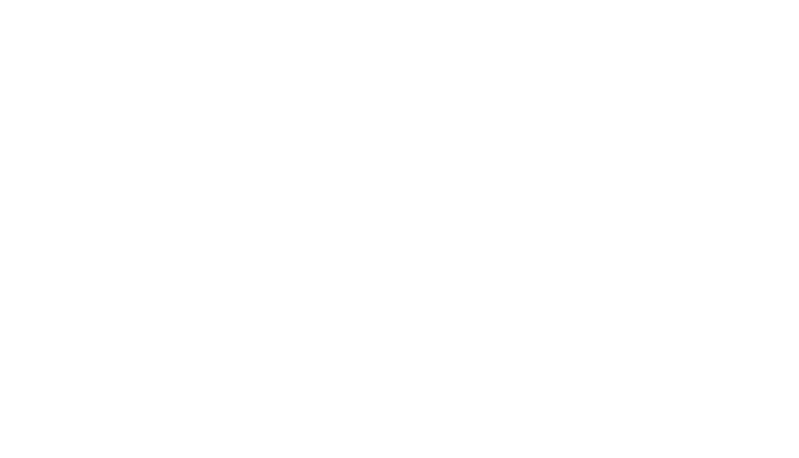
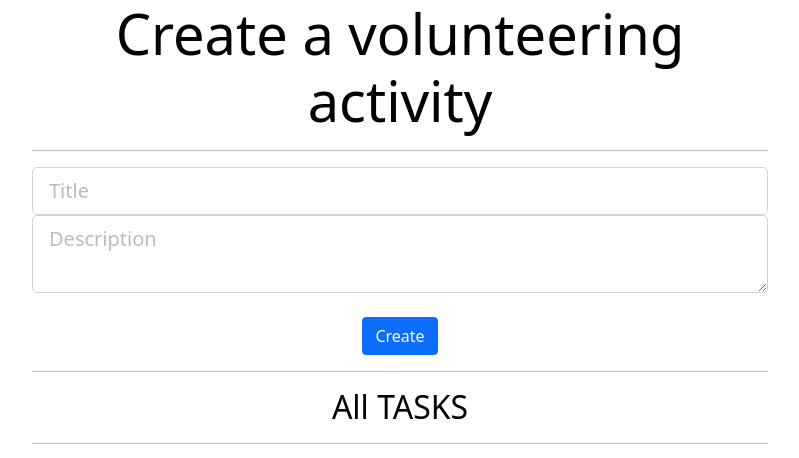
Before and after one commit to DhruvBachani/firefly, a React (Create React App) app in the folder frontend/firefly-react/: page /dashboard in a window 1280 px wide. Shown: the top 458 px of the page, without its empty margins (240-1039 px from the left). Built offline with nearby package versions, Linux system fonts and the light colour scheme; no server answers.

Commit message:
Task cards created

```diff
--- a/frontend/firefly-react/src/App.js
+++ b/frontend/firefly-react/src/App.js
@@ -4,11 +4,11 @@ import { BrowserRouter as Router, Route } from 'react-router-dom'
 
 function App() {
   return (
-    <Router>
+
       <div className="App">
-        <Route exact path="/" component={CreateTask} />
+        <CreateTask />
       </div>
-    </Router>
+
   );
 }
 
--- a/frontend/firefly-react/src/Components/CreateTask.js
+++ b/frontend/firefly-react/src/Components/CreateTask.js
@@ -8,11 +8,6 @@ const CreateTask = () => {
   let [name, setName] = useState("");
   let [description, setDescription] = useState("");
   let [tasks, setTasks] = useState([]);
-
-  const fetchTasks = () => async dispatch => {
-    axios.get("http://localhost:8080/tasks").then((res) => console.log(res));
-    console.log(tasks);
-  }
 
   useEffect(() => {
     axios.get("http://localhost:8080/tasks").then((res) => setTasks(res.data));
--- a/frontend/firefly-react/src/Components/TaskCard.js
+++ b/frontend/firefly-react/src/Components/TaskCard.js
@@ -14,7 +14,6 @@ const TaskCard = ({ task }) => {
           <button variant="primary">Select</button>
         </Card.Body>
       </Card>
-      <h5>{task.taskName}</h5>
     </div>
   );
 };
```
